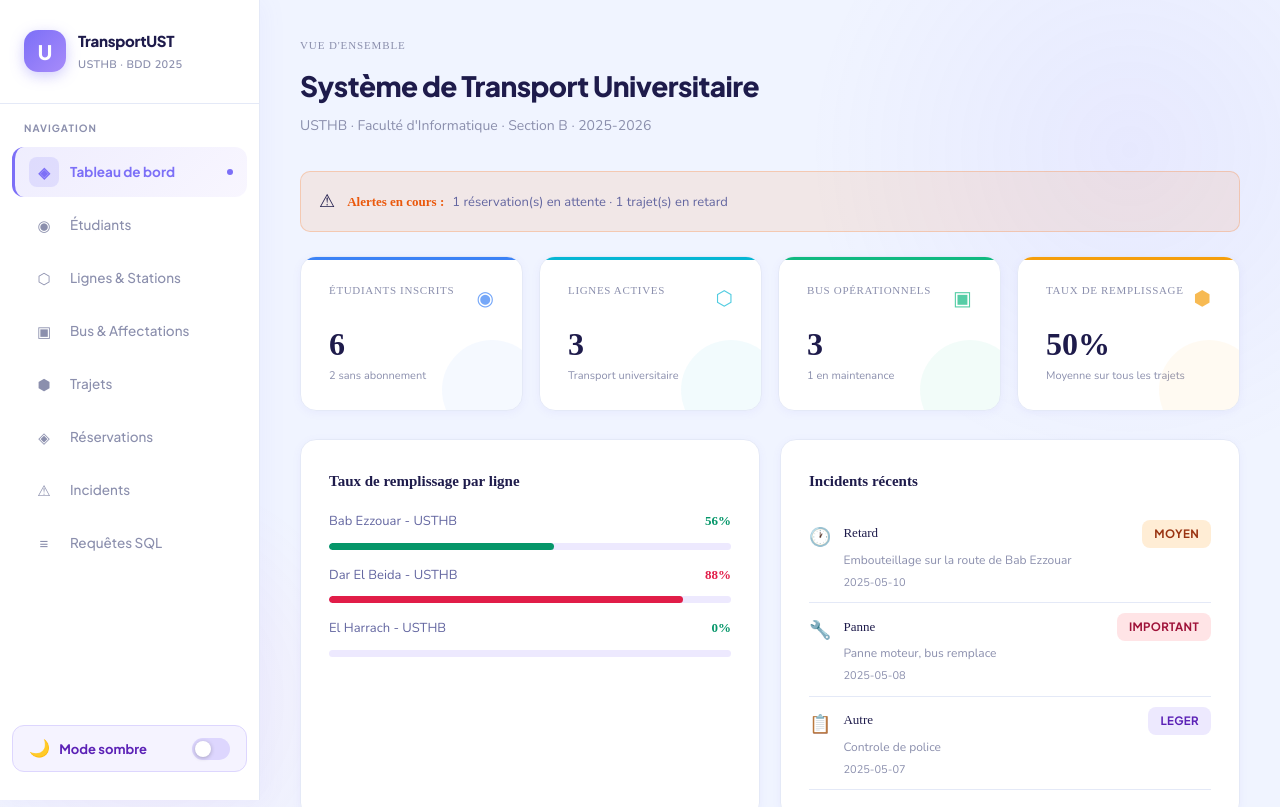
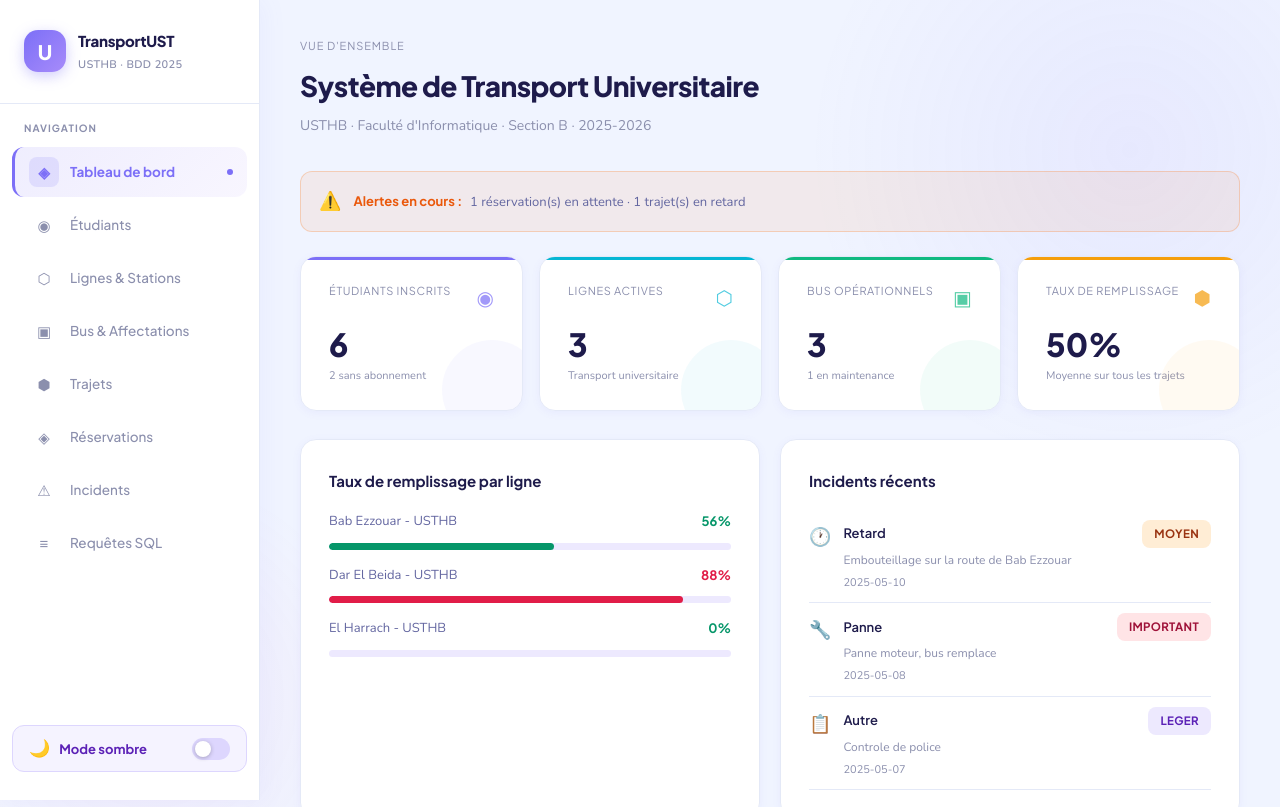
Before and after one commit to bchraaaa2-arch/transport-universitaire, a Next.js app: page / in a window 1280 px wide. Shown: the top 807 px of the page. Built offline with nearby package versions, Linux system fonts and the light colour scheme.

Commit message:
Refactor Dashboard component to use DataContext

```diff
--- a/src/pages/index.js
+++ b/src/pages/index.js
@@ -1,18 +1,28 @@
 import Layout from '../components/Layout';
-import { mockData } from '../data/mockData';
+import { useData } from '../context/DataContext';
 
 export default function Dashboard() {
-  const { etudiants, lignes, bus, trajets, reservations, incidents, abonnements } = mockData;
+  const {
+    etudiants,
+    lignes,
+    bus,
+    trajets,
+    reservations,
+    incidents,
+    abonnements,
+    horaires,
+    affecter,
+  } = useData();
 
-  const activeAbos = abonnements.filter(a => a.statut === 'actif');
-  const activeBus = bus.filter(b => b.statut === 'actif');
-  const pendingRes = reservations.filter(r => r.statut === 'en_attente');
+  const activeAbos    = abonnements.filter(a => a.statut === 'actif');
+  const activeBus     = bus.filter(b => b.statut === 'actif');
+  const pendingRes    = reservations.filter(r => r.statut === 'en_attente');
   const retardTrajets = trajets.filter(t => t.etat === 'en_retard');
 
-  // Taux de remplissage
+  // Taux de remplissage moyen
   const tauxMoyen = (() => {
+    if (trajets.length === 0) return 0;
     const vals = trajets.map(t => {
-      const h = mockData.horaires.find(h => h.id === t.id_horaire);
       const b = bus.find(b => b.id === t.id_bus);
       if (!b) return 0;
       return t.nb_places_reservees / b.capacite_max;
@@ -24,17 +34,17 @@ export default function Dashboard() {
   const sansAbo = etudiants.filter(e => !activeAbos.find(a => a.id_etudiant === e.id));
 
   const stats = [
-    { label: 'Étudiants inscrits', value: etudiants.length, sub: `${sansAbo.length} sans abonnement`, color: '#3b82f6', icon: '◉' },
-    { label: 'Lignes actives', value: lignes.length, sub: 'Transport universitaire', color: '#06b6d4', icon: '⬡' },
-    { label: 'Bus opérationnels', value: activeBus.length, sub: `${bus.length - activeBus.length} en maintenance`, color: '#10b981', icon: '▣' },
-    { label: 'Taux de remplissage', value: tauxMoyen + '%', sub: 'Moyenne sur tous les trajets', color: '#f59e0b', icon: '⬢' },
+    { label: 'Étudiants inscrits',  value: etudiants.length,  sub: `${sansAbo.length} sans abonnement`,          color: '#7c6ff7', icon: '◉' },
+    { label: 'Lignes actives',      value: lignes.length,      sub: 'Transport universitaire',                    color: '#06b6d4', icon: '⬡' },
+    { label: 'Bus opérationnels',   value: activeBus.length,   sub: `${bus.length - activeBus.length} en maintenance`, color: '#10b981', icon: '▣' },
+    { label: 'Taux de remplissage', value: tauxMoyen + '%',    sub: 'Moyenne sur tous les trajets',               color: '#f59e0b', icon: '⬢' },
   ];
 
   return (
     <Layout>
       {/* Header */}
       <div style={{ marginBottom: 32 }}>
-        <div style={{ fontSize: 11, color: 'var(--text-muted)', letterSpacing: '0.08em', marginBottom: 6, fontFamily: 'Syne', textTransform: 'uppercase' }}>
+        <div style={{ fontSize: 11, color: 'var(--text-muted)', letterSpacing: '0.08em', marginBottom: 6, fontFamily: 'Plus Jakarta Sans, sans-serif', textTransform: 'uppercase' }}>
           Vue d'ensemble
         </div>
         <h1 style={{ fontSize: 28, fontWeight: 800, color: 'var(--text)', marginBottom: 4 }}>
@@ -45,21 +55,21 @@ export default function Dashboard() {
         </p>
       </div>
 
-      {/* Alert */}
+      {/* Alerte */}
       {(pendingRes.length > 0 || retardTrajets.length > 0) && (
         <div style={{
-          background: 'rgba(249,115,22,.1)',
-          border: '1px solid rgba(249,115,22,.25)',
-          borderRadius: 10,
+          background: 'rgba(249,115,22,.08)',
+          border: '1.5px solid rgba(249,115,22,.25)',
+          borderRadius: 12,
           padding: '14px 18px',
           marginBottom: 24,
           display: 'flex',
           gap: 12,
           alignItems: 'center',
         }}>
-          <span style={{ fontSize: 18 }}>⚠</span>
+          <span style={{ fontSize: 18 }}>⚠️</span>
           <div>
-            <span style={{ color: 'var(--orange)', fontFamily: 'Syne', fontWeight: 600, fontSize: 13 }}>
+            <span style={{ color: 'var(--orange)', fontFamily: 'Plus Jakarta Sans, sans-serif', fontWeight: 700, fontSize: 13 }}>
               Alertes en cours :
             </span>
             <span style={{ color: 'var(--text-dim)', fontSize: 13, marginLeft: 8 }}>
@@ -74,12 +84,12 @@ export default function Dashboard() {
         {stats.map(s => (
           <div key={s.label} className="stat-card" style={{ '--accent-color': s.color }}>
             <div style={{ display: 'flex', justifyContent: 'space-between', alignItems: 'flex-start', marginBottom: 12 }}>
-              <div style={{ fontSize: 11, color: 'var(--text-muted)', fontFamily: 'Syne', textTransform: 'uppercase', letterSpacing: '0.06em' }}>
+              <div style={{ fontSize: 11, color: 'var(--text-muted)', fontFamily: 'Plus Jakarta Sans, sans-serif', textTransform: 'uppercase', letterSpacing: '0.06em' }}>
                 {s.label}
               </div>
               <span style={{ fontSize: 20, color: s.color, opacity: 0.7 }}>{s.icon}</span>
             </div>
-            <div style={{ fontSize: 32, fontWeight: 800, fontFamily: 'Syne', color: 'var(--text)', lineHeight: 1 }}>
+            <div style={{ fontSize: 32, fontWeight: 800, fontFamily: 'Plus Jakarta Sans, sans-serif', color: 'var(--text)', lineHeight: 1 }}>
               {s.value}
             </div>
             <div style={{ fontSize: 11, color: 'var(--text-muted)', marginTop: 6 }}>{s.sub}</div>
@@ -87,24 +97,23 @@ export default function Dashboard() {
         ))}
       </div>
 
-      {/* Two columns */}
+      {/* Deux colonnes */}
       <div style={{ display: 'grid', gridTemplateColumns: '1fr 1fr', gap: 20, marginBottom: 20 }}>
-        {/* Lignes charge */}
+
+        {/* Taux de remplissage par ligne */}
         <div className="card">
-          <div style={{ fontFamily: 'Syne', fontWeight: 700, marginBottom: 16, fontSize: 15 }}>
+          <div style={{ fontFamily: 'Plus Jakarta Sans, sans-serif', fontWeight: 700, marginBottom: 16, fontSize: 15 }}>
             Taux de remplissage par ligne
           </div>
           {lignes.map(ligne => {
             const lineTrajets = trajets.filter(t => {
-              const h = mockData.horaires.find(h => h.id === t.id_horaire);
+              const h = horaires.find(h => h.id === t.id_horaire);
               return h?.id_ligne === ligne.id;
             });
-            const lineBus = bus.find(b => {
-              const aff = mockData.affecter.find(a => a.id_ligne === ligne.id && a.statut === 'actif');
-              return aff && b.id === aff.id_bus;
-            });
+            const aff = affecter.find(a => a.id_ligne === ligne.id && a.statut === 'actif');
+            const lineBus = aff ? bus.find(b => b.id === aff.id_bus) : null;
             const total = lineTrajets.reduce((s, t) => s + t.nb_places_reservees, 0);
-            const cap = lineBus ? lineBus.capacite_max * lineTrajets.length : 1;
+            const cap = lineBus ? lineBus.capacite_max * Math.max(lineTrajets.length, 1) : 1;
             const pct = Math.min(100, Math.round((total / Math.max(cap, 1)) * 100));
             const color = pct > 80 ? 'var(--red)' : pct > 60 ? 'var(--orange)' : 'var(--green)';
 
@@ -112,7 +121,7 @@ export default function Dashboard() {
               <div key={ligne.id} style={{ marginBottom: 14 }}>
                 <div style={{ display: 'flex', justifyContent: 'space-between', marginBottom: 4 }}>
                   <span style={{ color: 'var(--text-dim)', fontSize: 13 }}>{ligne.nom_ligne}</span>
-                  <span style={{ color, fontFamily: 'Syne', fontWeight: 600, fontSize: 13 }}>{pct}%</span>
+                  <span style={{ color, fontFamily: 'Plus Jakarta Sans, sans-serif', fontWeight: 700, fontSize: 13 }}>{pct}%</span>
                 </div>
                 <div className="progress-bar">
                   <div className="progress-fill" style={{ width: pct + '%', background: color }} />
@@ -122,18 +131,18 @@ export default function Dashboard() {
           })}
         </div>
 
-        {/* Derniers incidents */}
+        {/* Incidents récents */}
         <div className="card">
-          <div style={{ fontFamily: 'Syne', fontWeight: 700, marginBottom: 16, fontSize: 15 }}>
+          <div style={{ fontFamily: 'Plus Jakarta Sans, sans-serif', fontWeight: 700, marginBottom: 16, fontSize: 15 }}>
             Incidents récents
           </div>
           {incidents.length === 0 ? (
             <div style={{ color: 'var(--text-muted)', fontSize: 13, textAlign: 'center', padding: '20px 0' }}>
-              Aucun incident signalé
+              ✅ Aucun incident signalé
             </div>
           ) : incidents.map(inc => {
             const badgeMap = { leger: 'badge-blue', moyen: 'badge-orange', important: 'badge-red' };
-            const typeMap = { retard: '🕐', panne: '🔧', annulation: '❌', autre: '📋' };
+            const typeMap  = { retard: '🕐', panne: '🔧', annulation: '❌', autre: '📋' };
             return (
               <div key={inc.id} style={{
                 display: 'flex', gap: 12, alignItems: 'flex-start',
@@ -142,17 +151,13 @@ export default function Dashboard() {
                 <span style={{ fontSize: 18, marginTop: 2 }}>{typeMap[inc.type_incident]}</span>
                 <div style={{ flex: 1 }}>
                   <div style={{ display: 'flex', justifyContent: 'space-between', alignItems: 'center' }}>
-                    <span style={{ color: 'var(--text)', fontSize: 13, fontWeight: 500, fontFamily: 'Syne' }}>
+                    <span style={{ color: 'var(--text)', fontSize: 13, fontWeight: 600, fontFamily: 'Plus Jakarta Sans, sans-serif' }}>
                       {inc.type_incident.charAt(0).toUpperCase() + inc.type_incident.slice(1)}
                     </span>
                     <span className={`badge ${badgeMap[inc.impact]}`}>{inc.impact}</span>
                   </div>
-                  <div style={{ color: 'var(--text-muted)', fontSize: 12, marginTop: 2 }}>
-                    {inc.description}
-                  </div>
-                  <div style={{ color: 'var(--text-muted)', fontSize: 11, marginTop: 2 }}>
-                    {inc.date_incident}
-                  </div>
+                  <div style={{ color: 'var(--text-muted)', fontSize: 12, marginTop: 2 }}>{inc.description}</div>
+                  <div style={{ color: 'var(--text-muted)', fontSize: 11, marginTop: 2 }}>{inc.date_incident}</div>
                 </div>
               </div>
             );
@@ -162,7 +167,7 @@ export default function Dashboard() {
 
       {/* Trajets récents */}
       <div className="card">
-        <div style={{ fontFamily: 'Syne', fontWeight: 700, marginBottom: 16, fontSize: 15 }}>
+        <div style={{ fontFamily: 'Plus Jakarta Sans, sans-serif', fontWeight: 700, marginBottom: 16, fontSize: 15 }}>
           Trajets récents
         </div>
         <table>
@@ -178,10 +183,14 @@ export default function Dashboard() {
           </thead>
           <tbody>
             {trajets.map(t => {
-              const h = mockData.horaires.find(h => h.id === t.id_horaire);
-              const l = h ? mockData.lignes.find(l => l.id === h.id_ligne) : null;
+              const h = horaires.find(h => h.id === t.id_horaire);
+              const l = h ? lignes.find(l => l.id === h.id_ligne) : null;
               const b = bus.find(b => b.id === t.id_bus);
-              const etatMap = { prevu: ['badge-blue', 'Prévu'], en_retard: ['badge-orange', 'En retard'], annule: ['badge-red', 'Annulé'] };
+              const etatMap = {
+                prevu:     ['badge-blue',   'Prévu'],
+                en_retard: ['badge-orange', 'En retard'],
+                annule:    ['badge-red',    'Annulé'],
+              };
               const [cls, label] = etatMap[t.etat] || ['badge-gray', t.etat];
               const pct = b ? Math.round(t.nb_places_reservees / b.capacite_max * 100) : 0;
               return (
@@ -202,6 +211,13 @@ export default function Dashboard() {
                 </tr>
               );
             })}
+            {trajets.length === 0 && (
+              <tr>
+                <td colSpan={6} style={{ textAlign: 'center', padding: '32px', color: 'var(--text-muted)' }}>
+                  Aucun trajet enregistré
+                </td>
+              </tr>
+            )}
           </tbody>
         </table>
       </div>
```
